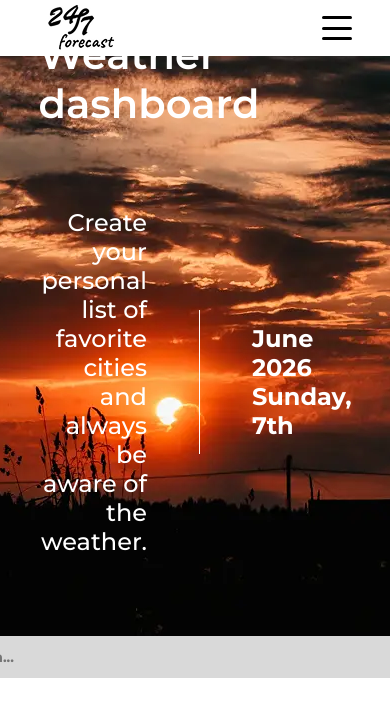
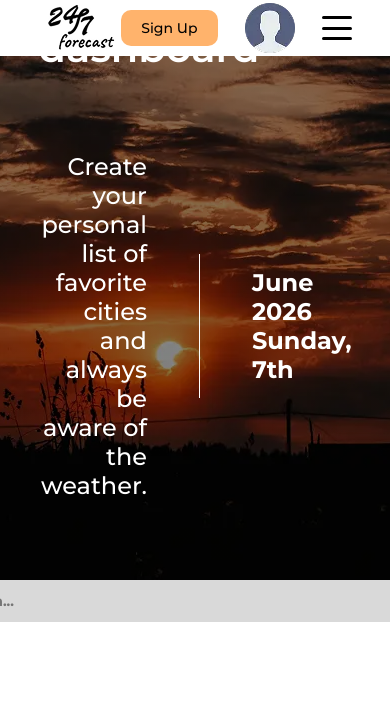
Before and after one commit to novosadnazar/weather-project, a React (Vite) app: page / in a window 390 px wide. Shown: the top 716 px of the page. Built offline with nearby package versions, Linux system fonts and the light colour scheme; a web font is replaced by a local one.

Commit message:
fixed modal

```diff
--- a/src/App.jsx
+++ b/src/App.jsx
@@ -1,25 +1,29 @@
-import { useState } from 'react';
-import './App.css'
-import "./index.css"
-import Header from './components/Header/Header'
-import Modal from './components/Modal/Modal';
-import Hero from './components/Hero/Hero';
+import { useState } from "react";
+import "./App.css";
+import "./index.css";
+import Header from "./components/Header/Header";
+import Modal from "./components/Modal/Modal";
+import Hero from "./components/Hero/Hero";
 
 function App() {
-const [open, setOpen] = useState(false)
+  const [open, setOpen] = useState(false);
+  const [username, setUsername] = useState("");
 
-      const handleToggleModal = () => {
-        setOpen((prev) => !prev.open);
-      };
+  const handleToggleModal = () => {
+    setOpen((prev) => !prev);
+  };
 
   return (
     <>
-      <Header onToggle={handleToggleModal} />
-      {open && <Modal onToggle={handleToggleModal} />}
+
+      <Header onToggle={handleToggleModal} username={username} />
+
+
+      {open && <Modal onToggle={handleToggleModal} setUsername={setUsername} />}
+
       <Hero />
     </>
   );
-
 }
 
-export default App
+export default App;
--- a/src/components/Header/Header.jsx
+++ b/src/components/Header/Header.jsx
@@ -1,65 +1,9 @@
-// import style from "./Header.module.css";
-// import headerLogo from "../../assets/img/header-logo.png";
-// import headerUser from "../../assets/img/header-user.png";
-
-// const Header = ({ onToggle }) => {
-
-
-//   return (
-//     <>
-//       <header className={style.header}>
-//         <div className={`container ${style.headerContainer}`}>
-//           <a href="./index.html" className={style.headerLink}>
-//             <img src={headerLogo} alt="logo" className={style.headerLogo} />
-//           </a>
-
-//           <nav className={style.headerNav}>
-//             <ul className={style.navList}>
-//               <li className={style.navItem}>
-//                 <a href="#" className={style.navLink}>
-//                   Who we are
-//                 </a>
-//               </li>
-//               <li className={style.navItem}>
-//                 <a href="#" className={style.navLink}>
-//                   Contacts
-//                 </a>
-//               </li>
-//               <li className={style.navItem}>
-//                 <a href="#" className={style.navLink}>
-//                   Menu
-//                 </a>
-//               </li>
-//             </ul>
-//           </nav>
-
-//           <ul className={style.headerList}>
-//             <li className={style.headerItem}>
-//               <button type="button" className={style.headerBtn} onClick={onToggle}>
-//                 Sign Up
-//               </button>
-//             </li>
-//             <li className={style.headerItem}>
-//               <img src={headerUser} alt="user-logo" />
-//             </li>
-//           </ul>
-//         </div>
-//       </header>
-
-
-//     </>
-//   );
-// };
-
-// export default Header;
-
-
 import { useState } from "react";
 import style from "./Header.module.css";
 import headerLogo from "../../assets/img/header-logo.png";
 import headerUser from "../../assets/img/header-user.png";
 
-const Header = ({ onToggle }) => {
+const Header = ({ onToggle, username }) => {
   const [isMenuOpen, setIsMenuOpen] = useState(false);
 
   const toggleMobileMenu = () => {
@@ -73,12 +17,10 @@ const Header = ({ onToggle }) => {
   return (
     <header className={style.header}>
       <div className={`container ${style.headerContainer}`}>
-        {/* Логотип сайту */}
         <a href="./index.html" className={style.headerLink}>
           <img src={headerLogo} alt="logo" className={style.headerLogo} />
         </a>
 
-        {/* Навігаційне меню */}
         <nav
           className={`${style.headerNav} ${isMenuOpen ? style.navOpen : ""}`}
         >
@@ -99,8 +41,13 @@ const Header = ({ onToggle }) => {
               </a>
             </li>
 
-            {/* ЦІ ЕЛЕМЕНТИ БУДЕ ВИДНО ТІЛЬКИ В МОБІЛЬНОМУ БУРГЕРІ */}
+
             <li className={style.mobileOnlyItem}>
+              {username ? (
+                <div className={style.heroMobileGreeting}>
+                  Hello, <span className={style.heroUserName}>{username}!</span>
+                </div>
+              ) : (
                 <button
                   type="button"
                   className={style.headerBtn}
@@ -111,6 +58,7 @@ const Header = ({ onToggle }) => {
                 >
                   Sign Up
                 </button>
+              )}
             </li>
             <li className={style.mobileOnlyItem}>
               <div className={style.mobileUserWrapper}>
@@ -121,10 +69,13 @@ const Header = ({ onToggle }) => {
           </ul>
         </nav>
 
-        {/* Права частина хедера (для десктопа + кнопка бургера) */}
         <ul className={style.headerList}>
-          {/* ЦІ ДВА ЕЛЕМЕНТИ СХОВАЮТЬСЯ НА МОБІЛЦІ */}
-          <li className={`${style.headerItem} ${style.desktopOnly}`}>
+          <li className={style.headerItem}>
+            {username ? (
+              <div className={style.desktopGreeting}>
+                Hello, <span className={style.userName}>{username}!</span>
+              </div>
+            ) : (
               <button
                 type="button"
                 className={style.headerBtn}
@@ -132,12 +83,12 @@ const Header = ({ onToggle }) => {
               >
                 Sign Up
               </button>
+            )}
           </li>
-          <li className={`${style.headerItem} ${style.desktopOnly}`}>
+          <li className={style.headerItem }>
             <img src={headerUser} alt="user-logo" />
           </li>
 
-          {/* Кнопка-бургер (показується тільки на мобілці) */}
           <li className={style.burgerItem}>
             <button
               type="button"
--- a/src/components/Header/Header.module.css
+++ b/src/components/Header/Header.module.css
@@ -1,73 +1,7 @@
-/*
 .header {
   width: 100%;
   background-color: #ffffff;
-  padding-top: 15px;
-  padding-bottom: 15px;
-}
-
-
-
-.headerContainer {
-  display: flex;
-  align-items: center;
-  justify-content: space-between;
-  width: 100%;
-}
-
-
-.headerLink {
-  width: 82px;
-  height: 56px;
-}
-
-.navList {
-  display: flex;
-  gap: 44px;
-  align-items: center;
-}
-
-.navLink {
-  color: #000;
-  font-family: "Montserrat Alternates", sans-serif;
-  font-size: 14px;
-  font-weight: 500;
-  line-height: normal;
-  transition: color 0.5s ease;
-}
-
-.navLink:hover {
-    color: #FFB36C;
-}
-
-.headerList {
-  display: flex;
-  align-items: center;
-  gap: 27px;
-}
-
-.headerBtn {
-padding: 10px 20px;
-justify-content: center;
-align-items: center;
-gap: 10px;
-border-radius: 10px;
-background-color: #FFB36C;
-transition: background-color 0.5s ease;
-}
-
-.headerBtn:hover {
-  color: #ffffff;
-  background-color: #f68b26;
-
-}
- */
-
-
-.header {
-  width: 100%;
-  background-color: #ffffff;
-  position: relative;
+  position: fixed;
   z-index: 10;
 }
 
@@ -99,7 +33,7 @@ transition: background-color 0.5s ease;
 }
 
 .navLink:hover {
-    color: #FFB36C;
+  color: #FFB36C;
 }
 
 .headerList {
@@ -110,12 +44,13 @@ transition: background-color 0.5s ease;
 
 .headerBtn {
   padding: 10px 20px;
+  display: flex;
   justify-content: center;
   align-items: center;
   gap: 10px;
   border-radius: 10px;
   background-color: #FFB36C;
-  transition: background-color 0.5s ease;
+  transition: background-color 0.5s ease, color 0.5s ease;
   border: none;
   cursor: pointer;
   font-family: "Montserrat Alternates", sans-serif;
@@ -128,6 +63,18 @@ transition: background-color 0.5s ease;
   background-color: #f68b26;
 }
 
+/* Стилі для десктопного привітання */
+.desktopGreeting {
+  font-family: "Montserrat Alternates", sans-serif;
+  font-size: 14px;
+  font-weight: 500;
+  color: #000000;
+}
+
+.userName {
+  color: #f68b26;
+  font-weight: 600;
+}
 
 .mobileOnlyItem {
   display: none;
@@ -137,15 +84,12 @@ transition: background-color 0.5s ease;
   display: none;
 }
 
-
-
+/* ================= МЕДІА ЗАПИТИ ДЛЯ МОБІЛКИ ================= */
 @media (max-width: 767px) {
-
 
   .desktopOnly {
     display: none;
   }
-
 
   .headerNav {
     position: absolute;
@@ -154,21 +98,17 @@ transition: background-color 0.5s ease;
     width: 100%;
     background-color: #ffffff;
     box-shadow: 0px 15px 20px rgba(0, 0, 0, 0.1);
-
-
     max-height: 0;
     overflow: hidden;
     transition: max-height 0.4s ease-in-out, padding 0.4s ease-in-out;
     padding: 0 20px;
   }
 
-
   .navOpen {
     max-height: 450px;
     padding-top: 24px;
     padding-bottom: 24px;
   }
-
 
   .navList {
     flex-direction: column;
@@ -182,12 +122,10 @@ transition: background-color 0.5s ease;
     display: block;
   }
 
-
   .mobileOnlyItem {
     display: block;
     width: 100%;
   }
-
 
   .mobileOnlyItem .headerBtn {
     width: 100%;
@@ -196,6 +134,23 @@ transition: background-color 0.5s ease;
     font-size: 16px;
   }
 
+
+  .heroMobileGreeting {
+    color: #000000;
+    font-family: "Montserrat Alternates", sans-serif;
+    font-size: 14px;
+    font-weight: 500;
+    line-height: normal;
+    padding-bottom: 10px;
+  }
+
+  .heroUserName {
+    color: #000000;
+    font-family: "Montserrat Alternates", sans-serif;
+    font-size: 14px;
+    font-weight: 600;
+    line-height: normal;
+  }
 
   .mobileUserWrapper {
     display: flex;
@@ -212,7 +167,6 @@ transition: background-color 0.5s ease;
     font-weight: 500;
     color: #000;
   }
-
 
   .burgerItem {
     display: block;
@@ -245,7 +199,6 @@ transition: background-color 0.5s ease;
   .burgerBtn::before { top: 0; }
   .burgerBtn::after { bottom: 0; }
 
-
   .burgerActive span {
     opacity: 0;
   }
--- a/src/components/Hero/Hero.jsx
+++ b/src/components/Hero/Hero.jsx
@@ -10,7 +10,9 @@ const Hero = () => {
   return (
     <section
       className={style.hero}
-      style={{ backgroundImage: `url(${heroBg})` }}
+      style={{
+        backgroundImage: `linear-gradient(rgba(0, 0, 0, 0.48),rgba(0, 0, 0, 0.48)), url(${heroBg})`,
+      }}
     >
       <div className={`container ${style.heroContainer}`}>
         <h1 className={style.heroTitle}>Weather dashboard</h1>
@@ -28,8 +30,15 @@ const Hero = () => {
           </span>
         </div>
         <div className={style.heroBoxe}>
-                  <input type="text" placeholder="Search location..." className={style.heroInput} />
-                  <button type="submit" className={style.heroButton} > <FiSearch /></button>
+          <input
+            type="text"
+            placeholder="Search location..."
+            className={style.heroInput}
+          />
+          <button type="submit" className={style.heroButton}>
+            {" "}
+            <FiSearch />
+          </button>
         </div>
       </div>
     </section>
```
Also changed, not shown: src/components/Modal/Modal.jsx (+23 -9 lines). Lines whose indentation alone changed are shown as unchanged.
